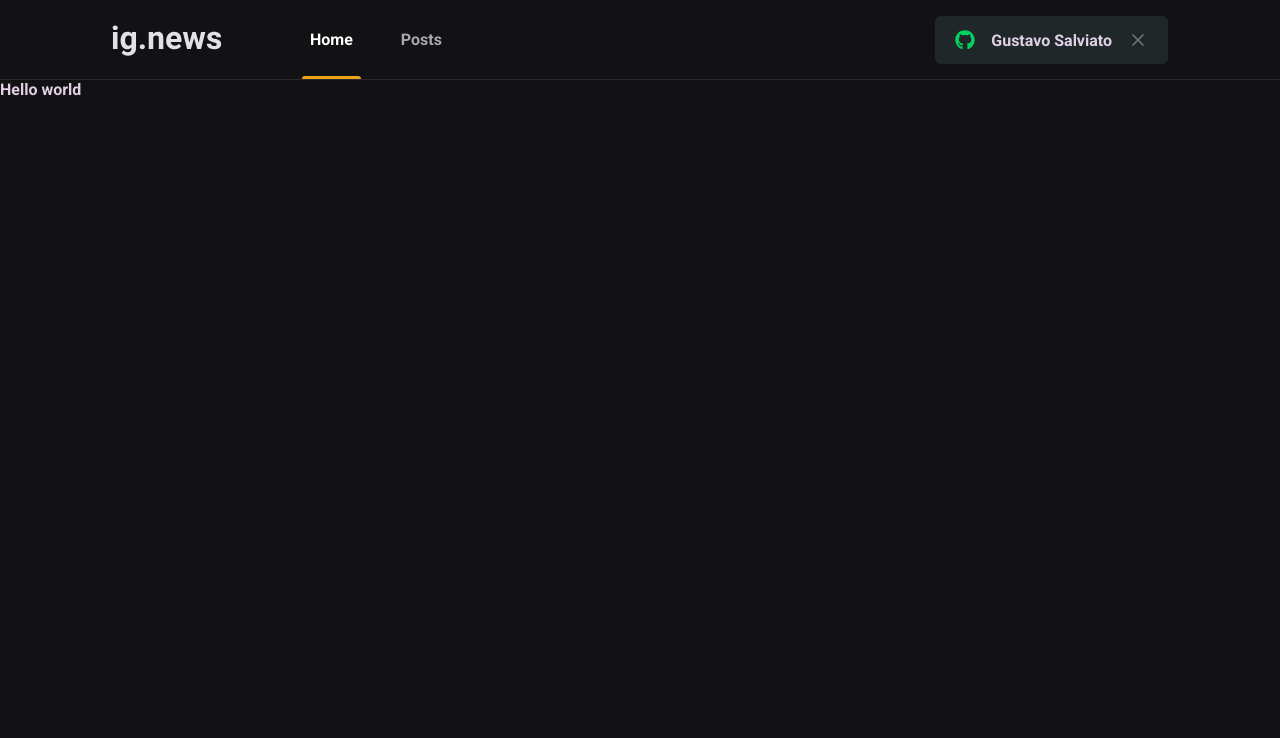
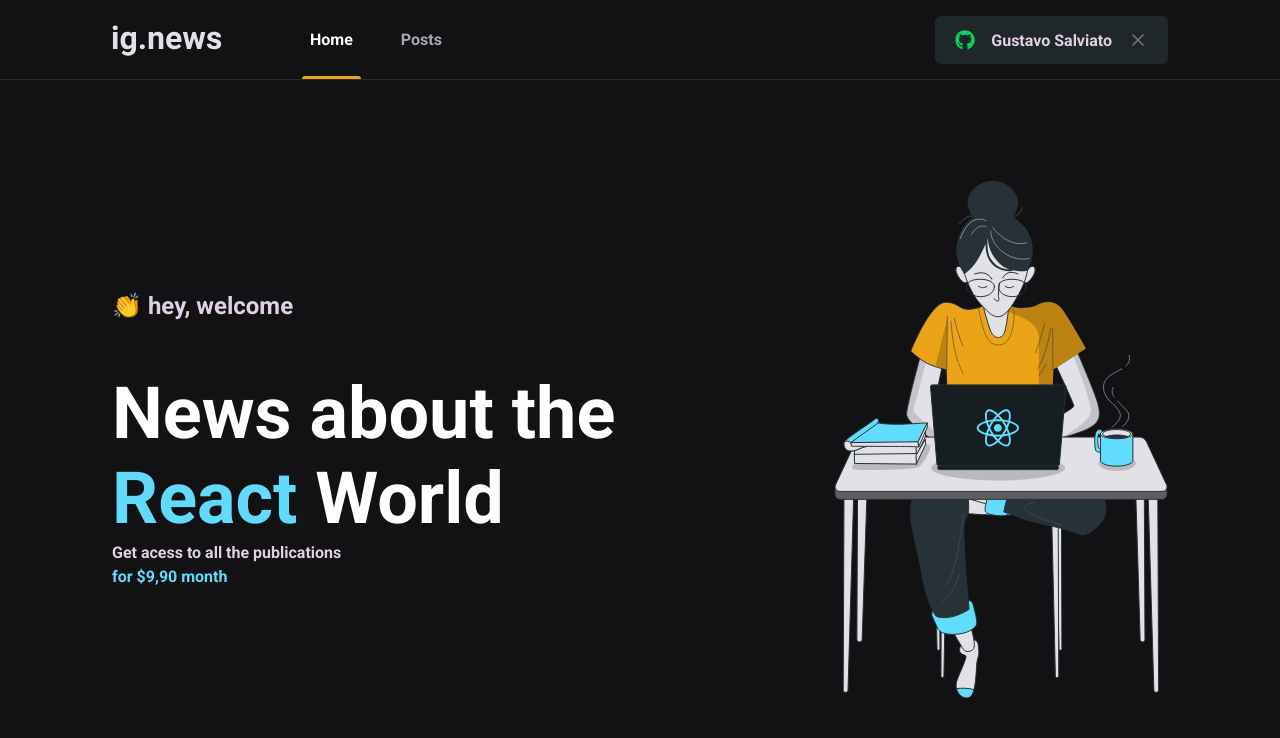
Before and after one commit to gustavosalviato/ignews, a Next.js app: page / in a window 1280 px wide. Shown: the top 738 px of the page. Built offline with nearby package versions, Linux system fonts and the light colour scheme.

Commit message:
Página HOme

```diff
--- /dev/null
+++ b/src/pages/home.module.scss
@@ -0,0 +1,43 @@
+.contentContainer{
+  max-width: 1120px;
+  margin: 0 auto;
+  padding: 0 3.2rem;
+  height: calc(100vh - 8.0rem);
+
+  display: flex;
+  align-items: center;
+  justify-content: space-between;
+}
+
+
+.hero{
+  max-width: 600px;
+
+  > span {
+    font-weight: bold;
+    font-size: 2.4rem;
+    display: block;
+    margin-bottom: 3.2rem;
+
+  }
+
+  h1{
+    color: var(--white);
+    font-size: 7.2rem;
+    font-weight: bold;
+
+    span{
+      color: var(--cyan500);
+    }
+
+  }
+
+  p{
+    font-weight: 400;
+    line-height: 2.4rem;
+
+    span{
+      color: var(--cyan500);
+    }
+  }
+}
--- a/src/pages/index.tsx
+++ b/src/pages/index.tsx
@@ -1,4 +1,6 @@
 import Head from 'next/head'
+import styles from './home.module.scss'
+import Image from 'next/image'
 export default function Home() {
   return (
     <>
@@ -6,9 +8,20 @@
         <title>Inicio ig.news</title>
       </Head>
 
-      <div>
-        <p>Hello world</p>
-      </div>
+      <main className={styles.contentContainer}>
+        <section className={styles.hero}>
+          <span>👏 hey, welcome</span> <br />
+
+          <h1>News about the <span>React</span> World</h1>
+
+
+          <p>Get acess to all the publications <br />
+            <span>for $9,90 month</span>
+          </p>
+        </section>
+
+        <Image src="/images/avatar.svg" alt="Girl Coding" width={334} height={520} />
+      </main>
     </>
   )
 }
```
